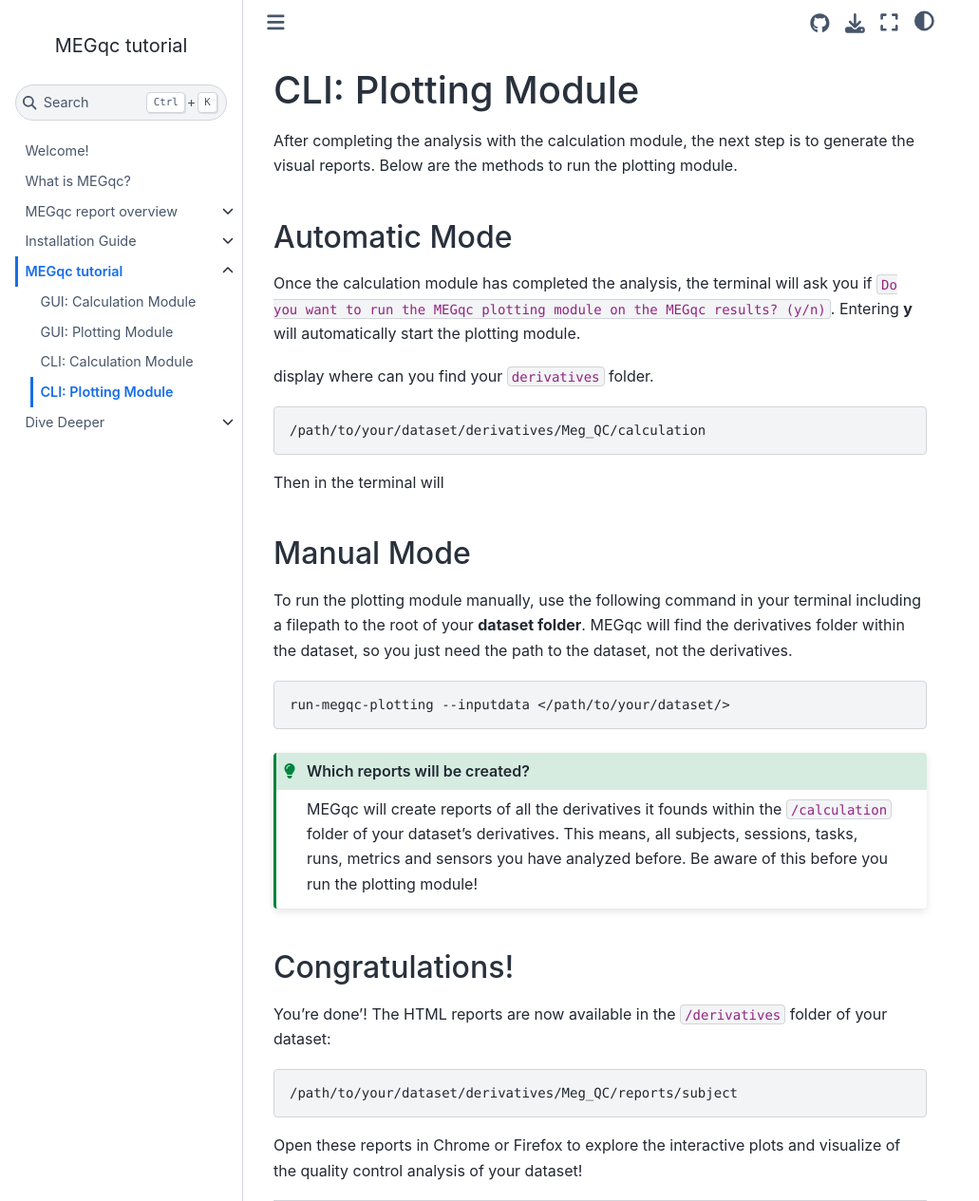
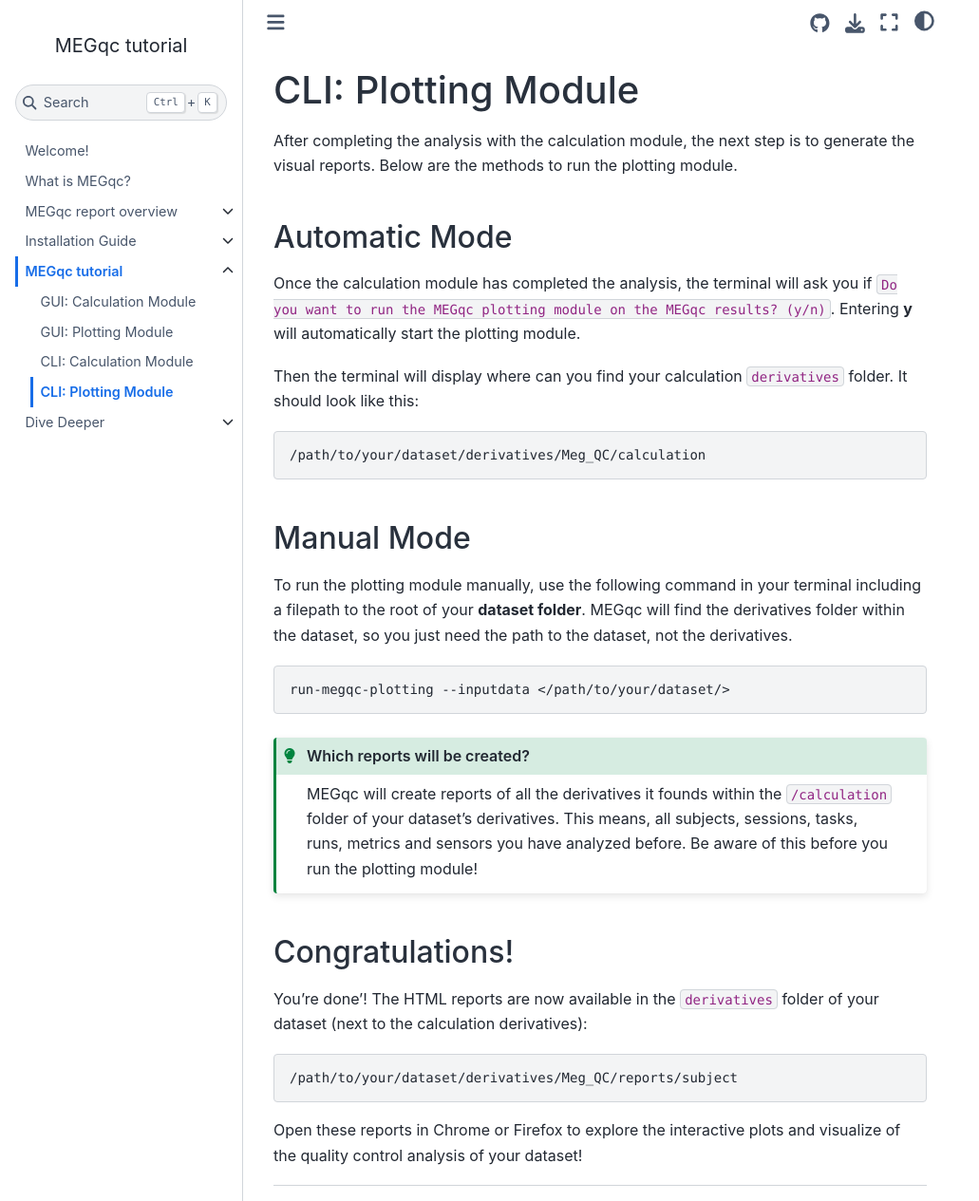
Before and after one commit to ANCPLabOldenburg/megqc_documentation, a Jupyter Book: the page built from tutorial/plot_cli.md, in a window 1280 px wide and 1265 px high. Shown: the whole window at 95% size, without its empty margins (0-1031 px from the left). Built offline with Jupyter Book 1.0.4 settings and Sphinx 7.4.7 and the Sphinx Book theme 1.1.4, drawn with Linux system fonts in a browser that asks for light colours.

Commit message:
Update plot_cli.md

````diff
--- a/tutorial/plot_cli.md
+++ b/tutorial/plot_cli.md
@@ -4,14 +4,12 @@ After completing the analysis with the calculation module, the next step is to g
 ## Automatic Mode
 Once the calculation module has completed the analysis, the terminal will ask you if `Do you want to run the MEGqc plotting module on the MEGqc results? (y/n)`. Entering **y** will automatically start the plotting module.
 
-
-display where can you find your `derivatives` folder.
+Then the terminal will display where can you find your calculation `derivatives` folder. It should look like this:
 
 ```bash
 /path/to/your/dataset/derivatives/Meg_QC/calculation
 ```
 
-Then in the terminal will
 
 ## Manual Mode
 To run the plotting module manually, use the following command in your terminal including a filepath to the root of your **dataset folder**. MEGqc will find the derivatives folder within the dataset, so you just need the path to the dataset, not the derivatives.
@@ -28,7 +26,7 @@ MEGqc will create reports of all the derivatives it founds within the `/calculat
 ```
 
 ## Congratulations!
-You're done'! The HTML reports are now available in the `/derivatives` folder of your dataset:
+You're done'! The HTML reports are now available in the `derivatives` folder of your dataset (next to the calculation derivatives):
 
 ```bash
 /path/to/your/dataset/derivatives/Meg_QC/reports/subject
````
